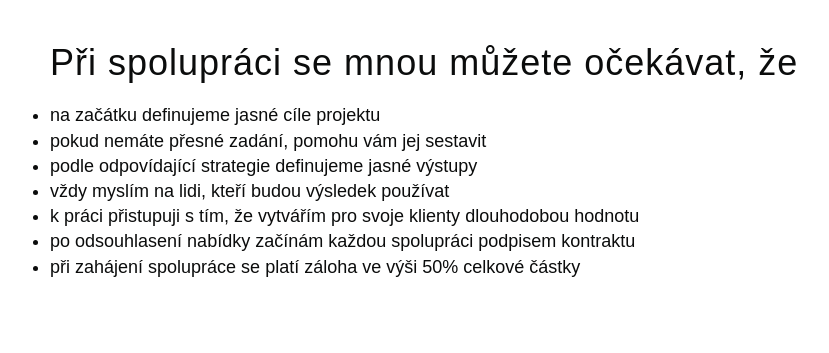
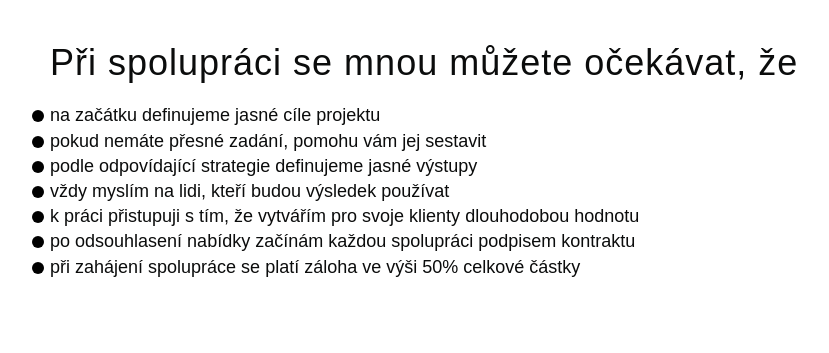
Before and after one commit to fdedic/fdedic.github.io, a Jekyll site: the page built from filip.md, in a window 1280 px wide. Shown: the part 848-1201 px from the top of the page, without its empty margins (210-1039 px from the left). Built offline with Jekyll 4.4.1, drawn with Linux system fonts in a browser that asks for light colours; nearby versions of some CDN libraries; some web fonts are replaced.

Commit message:
Update base.css

```diff
--- a/assets/css/base.css
+++ b/assets/css/base.css
@@ -421,6 +421,19 @@ padding: 10px 60px 10px 15px;
 }
 
  /* Lists */
+
+ ul li:before {
+     content: " ";
+     display: inline-block;
+     position: relative;
+     top: 1px;
+     margin-left: -18px;
+     margin-right: 6px;
+     width: 12px;
+     height: 12px;
+     background: #000;
+     border-radius: 100%;
+ }
 
 .list-bullet {
 list-style-type: disc;
```
